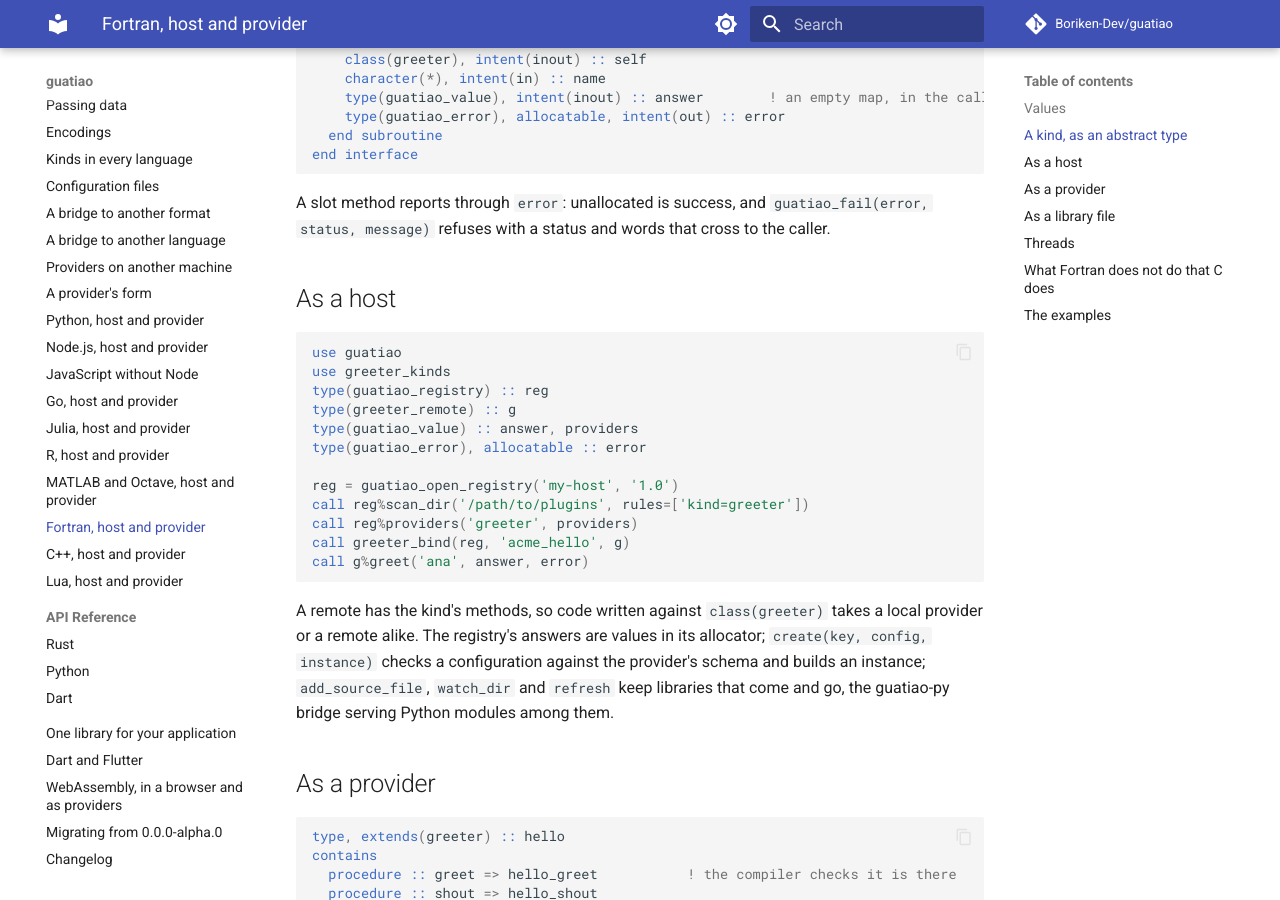
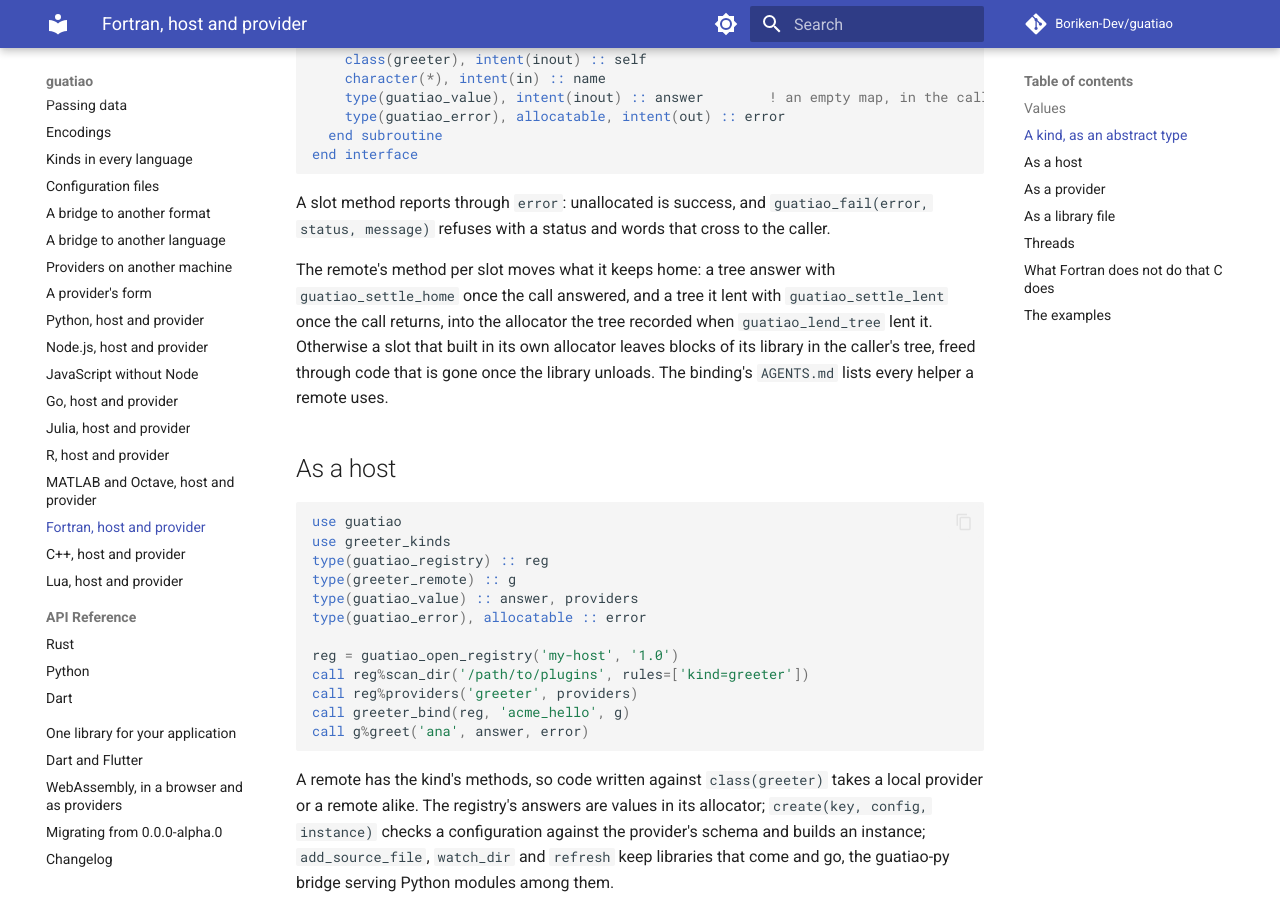
Before and after one commit to Boriken-Dev/guatiao, an MkDocs documentation site: the page built from docs/fortran.md, in a window 1280 px wide and 900 px high, scrolled down 1478 px. Built offline with MkDocs 1.6.1 and Material for MkDocs 9.7.7, drawn with Linux system fonts in a browser that asks for light colours; comment, search, counter and statistics services are not loaded.

Commit message:
fix: Fortran settles a lent tree into the allocator it recorded when lent, and reports a refused move of an answer
guatiao_lend_tree answers the tree's allocator in an optional `home`, and guatiao_settle_lent takes it, so a slot writing a fresh map over the lent one is moved home too. guatiao_settle_home gives a refused move in an optional `stat`, which the example kinds' remotes report as the call's error, as every other binding does. The binding's AGENTS.md lists the helpers a kind module's remote uses, and docs/fortran.md says what a remote must move home. The tests close their trees after the unload instead of leaving them to finalization.

```diff
--- a/docs/fortran.md
+++ b/docs/fortran.md
@@ -78,6 +78,14 @@ end interface
 A slot method reports through `error`: unallocated is success, and
 `guatiao_fail(error, status, message)` refuses with a status and words
 that cross to the caller.
+
+The remote's method per slot moves what it keeps home: a tree answer with
+`guatiao_settle_home` once the call answered, and a tree it lent with
+`guatiao_settle_lent` once the call returns, into the allocator the tree
+recorded when `guatiao_lend_tree` lent it. Otherwise a slot that built
+in its own allocator leaves blocks of its library in the caller's tree,
+freed through code that is gone once the library unloads. The binding's
+`AGENTS.md` lists every helper a remote uses.
 
 ## As a host
 
```
Also changed, not shown: bindings/fortran/guatiao/AGENTS.md (+29 -5 lines), 3 other files.
